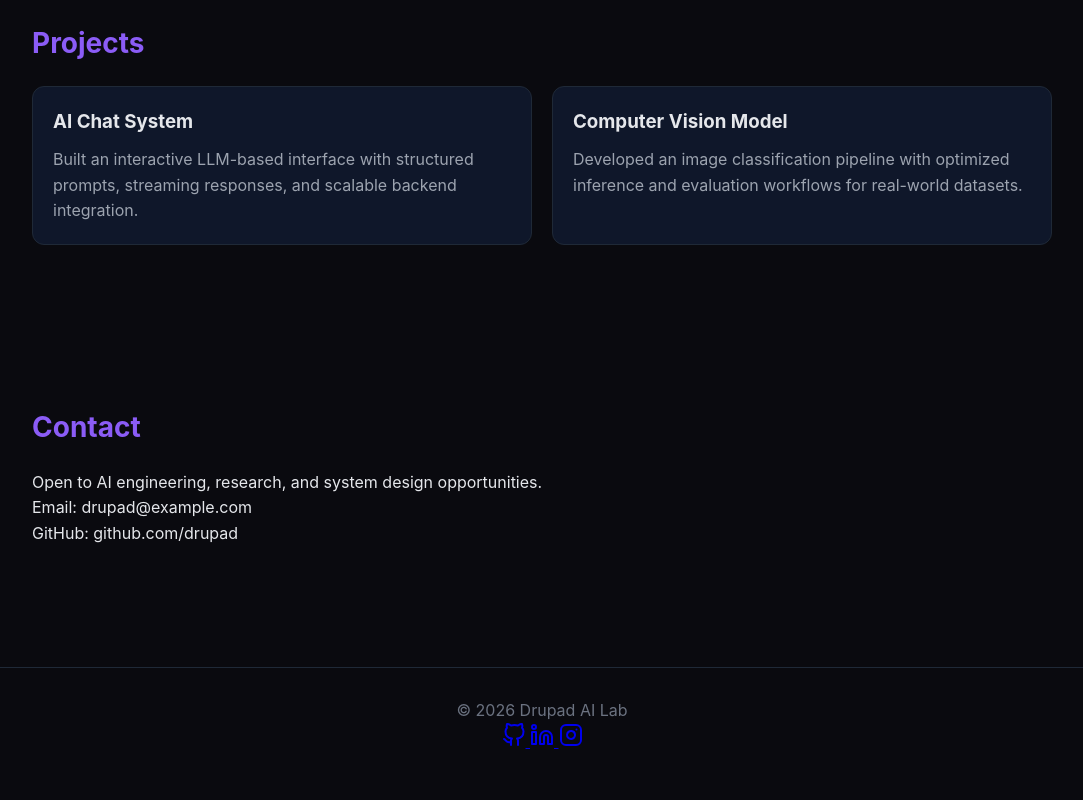
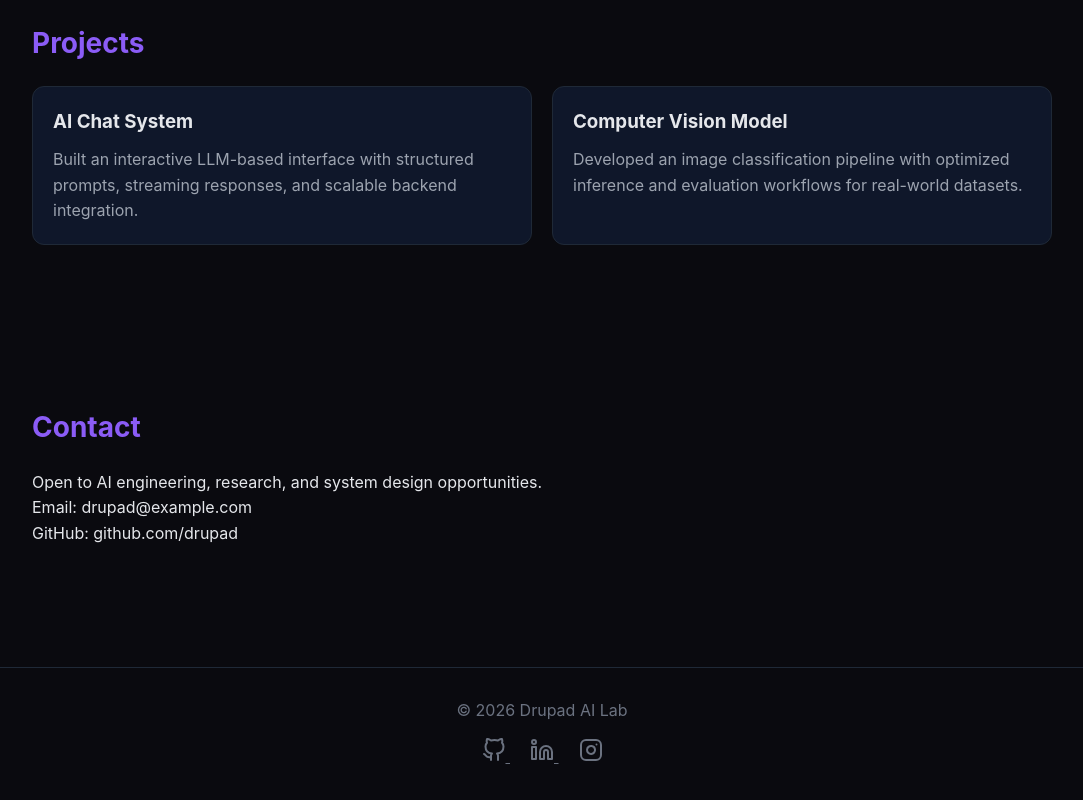
Before and after one commit to PATEL-DRUPAD/drupad-ai-lab, a plain HTML site: page index.html in a window 1280 px wide. Shown: the part 1145-1945 px from the top of the page, without its empty margins (98-1181 px from the left). Drawn offline with nearby package versions, Linux system fonts and the light colour scheme.

Commit message:
Add social media styles to styles.css
Add styles for social media links and hover effects.

```diff
--- a/styles.css
+++ b/styles.css
@@ -112,3 +112,18 @@ footer {
   border-top: 1px solid #1f2937;
   color: #6b7280;
 }
+
+.socials {
+  margin-top: 15px;
+}
+
+.socials a {
+  margin: 0 10px;
+  color: #6b7280;
+  transition: 0.3s;
+}
+
+.socials a:hover {
+  color: #3b82f6;
+  text-shadow: 0 0 8px rgba(59, 130, 246, 0.6);
+}
```
